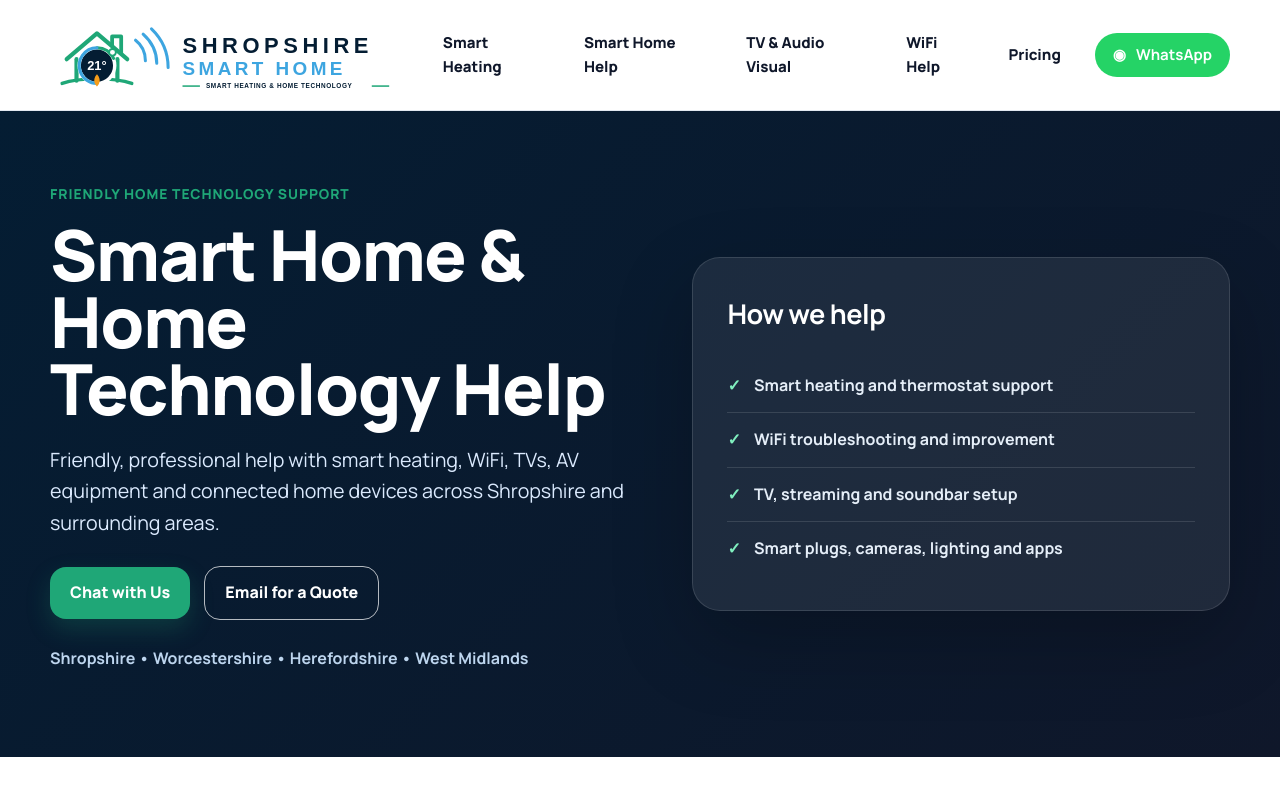
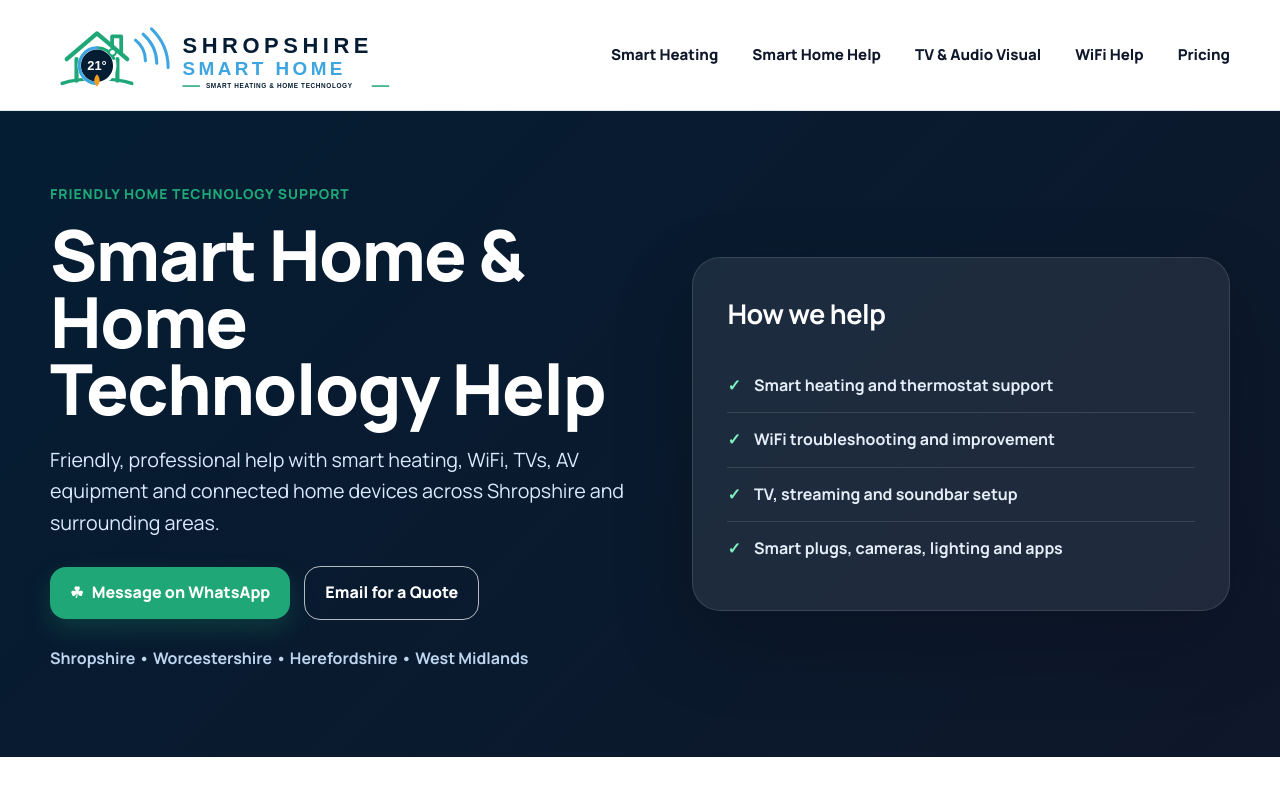
Before and after one commit to pgarner1970-cloud/shropshire-smart-home-site, a plain HTML site: page index.html in a window 1280 px wide. Shown: the top 800 px of the page. Drawn offline with Linux system fonts and the light colour scheme.

Commit message:
WhatsApp mods

```diff
--- a/index.html
+++ b/index.html
@@ -56,10 +56,6 @@
       <a href="/tv-audio-visual/">TV &amp; Audio Visual</a>
       <a href="/wifi-help/">WiFi Help</a>
       <a href="/#pricing">Pricing</a>
-
-<a class="whatsapp-nav" href="https://wa.me/447903335070?text=Hi%20I%20found%20you%20via%20Shropshire%20Smart%20Home" target="_blank" rel="noopener">
-  <span class="wa-icon">◉</span> WhatsApp
-</a>
 </nav>
   </div>
 </header>
@@ -72,7 +68,7 @@
       <h1>Smart Home &amp; Home Technology Help</h1>
       <p class="hero-lead">Friendly, professional help with smart heating, WiFi, TVs, AV equipment and connected home devices across Shropshire and surrounding areas.</p>
       <div class="hero-actions">
-        <a class="button button-primary" href="javascript:void(0)" onclick="if(window.Tawk_API){Tawk_API.maximize();}">Chat with Us</a>
+        <a class="button button-primary" href="https://wa.me/447903335070?text=Hi%20I%20found%20you%20via%20Shropshire%20Smart%20Home" target="_blank" rel="noopener" onclick="if(window.Tawk_API){Tawk_API.maximize();}"><span class="wa-icon">☘</span> Message on WhatsApp</a>
         <a class="button button-secondary dark" href="mailto:info@shropshiresmarthome.co.uk?subject=Website%20Enquiry">Email for a Quote</a>
       </div>
       <p class="hero-small">Shropshire • Worcestershire • Herefordshire • West Midlands</p>
@@ -239,7 +235,7 @@
     <h2>Need help with smart heating, WiFi or home tech?</h2>
     <p>Friendly local support across Shropshire, Worcestershire and surrounding areas.</p>
     <div class="cta-actions">
-      <a class="button button-primary" href="javascript:void(0)" onclick="if(window.Tawk_API){Tawk_API.maximize();}">Open Live Chat</a>
+      <a class="button button-primary" href="https://wa.me/447903335070?text=Hi%20I%20found%20you%20via%20Shropshire%20Smart%20Home" target="_blank" rel="noopener" onclick="if(window.Tawk_API){Tawk_API.maximize();}"><span class="wa-icon">☘</span> Message on WhatsApp</a>
       <a class="button button-secondary light" href="mailto:info@shropshiresmarthome.co.uk?subject=Website%20Enquiry">Email for a Quote</a>
     </div>
   </div>
@@ -284,7 +280,7 @@
     <div>
       <h3>Contact</h3>
       <p><a href="mailto:info@shropshiresmarthome.co.uk">info@shropshiresmarthome.co.uk</a></p>
-      <p><a href="javascript:void(0)" onclick="if(window.Tawk_API){Tawk_API.maximize();}">Open Live Chat</a></p>
+      <p><a href="javascript:void(0)" onclick="if(window.Tawk_API){Tawk_API.maximize();}" href="https://wa.me/447903335070?text=Hi%20I%20found%20you%20via%20Shropshire%20Smart%20Home" target="_blank" rel="noopener"><span class="wa-icon">☘</span> Message on WhatsApp</a></p>
     </div>
   </div>
   <div class="container footer-bottom">
--- a/styles.css
+++ b/styles.css
@@ -965,3 +965,15 @@ h1, h2, h3, h4, h5, h6,
 .whatsapp-footer-cta a:hover {
   opacity: 0.9;
 }
+
+
+/* WhatsApp CTA adjustment: no navbar WhatsApp button */
+.whatsapp-nav {
+  display: none !important;
+}
+
+.hero-actions .wa-icon,
+.cta-row .wa-icon,
+.btn .wa-icon {
+  margin-right: 8px;
+}
```
Also changed, not shown: smart-heating/index.html (+3 -7 lines), smart-home-help/index.html (+3 -7 lines), tv-audio-visual/index.html (+3 -7 lines), wifi-help/index.html (+3 -7 lines).
